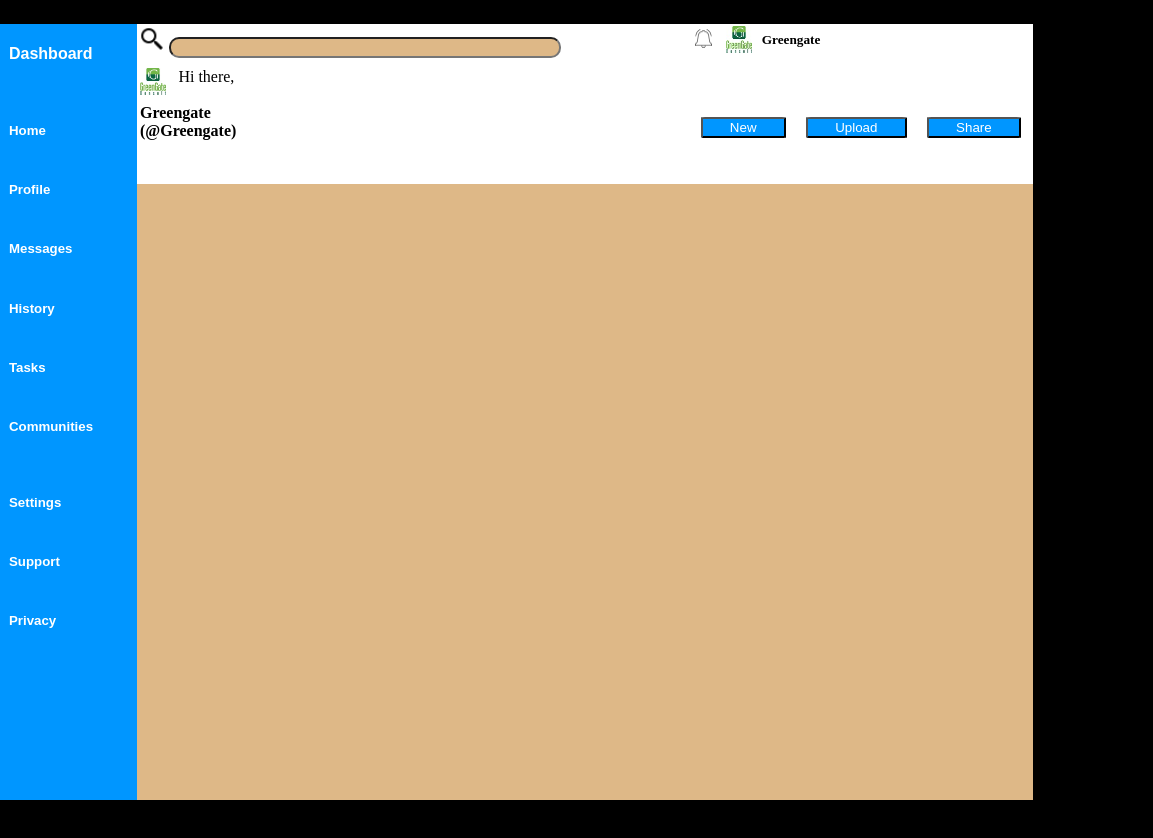
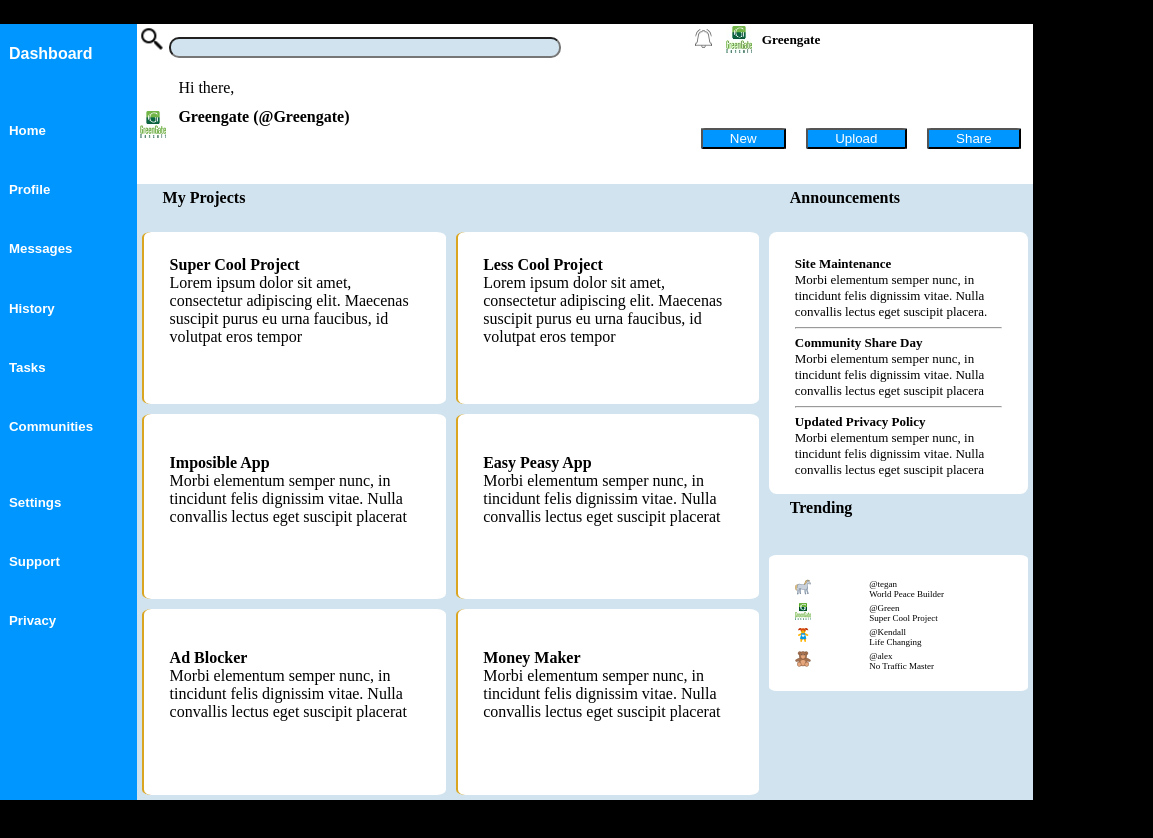
Before and after one commit to chidiHenry/adminDashBoard, a plain HTML site: page index.html in a window 1280 px wide. Shown: the full height of the page, 127-1280 px from the left. Before the commit the page ends 800 px from the top, so only its background shows below. Drawn offline with Linux system fonts and the light colour scheme.

Commit message:
updated iteration

```diff
--- a/index.html
+++ b/index.html
@@ -4,7 +4,7 @@
     <meta charset="UTF-8">
     <meta http-equiv="X-UA-Compatible" content="IE=edge">
     <meta name="viewport" content="width=device-width, initial-scale=1.0">
-    <title>Document</title>
+    <title>Dashboard</title>
     <script src="./script.js" defer></script>
     <link rel="stylesheet" href="./style.css">
 
@@ -63,9 +63,16 @@
                     <h5>Greengate</h5>
                 </div>
                 <div id="bottomLogo">
-                    <img src="./icons/GreeenLogoLarge.jpg" alt="">
-                    Hi there,
-                   <h4>Greengate (@Greengate)</h4>
+                    <div id="bottomImage">
+                        <img src="./icons/GreeenLogoLarge.jpg" alt="">
+                    </div>
+                    <div id="hi">
+                        Hi there,
+                    </div>
+                     <div id="green">
+                        <h4>Greengate (@Greengate)</h4>
+                     </div>
+
 
                 </div>
                 <div id="navButtons">
@@ -79,9 +86,54 @@
             </div>
 
             <div id="body">
+              <div id="projects"><h4>My Projects</h4></div>
+              <div id="announcements"><h4>Announcements</h4></div>
+              <div id="projectContainer">
+                <div class="projectText"><span id="super" class="projectHeadings">Super Cool Project</span>
+                  Lorem ipsum dolor sit amet, consectetur
+                  adipiscing elit.
+                Maecenas suscipit purus eu urna faucibus,
+                id volutpat eros tempor
+                </div>
+                <div class="projectText"><span id="less" class="projectHeadings" >Less Cool Project</span>Lorem ipsum dolor sit amet, consectetur
+                    adipiscing elit.
+                  Maecenas suscipit purus eu urna faucibus,
+                  id volutpat eros tempor</div>
+                <div class="projectText"><p><span class="projectHeadings" >Imposible App</span>Morbi elementum semper nunc,
+                    in tincidunt felis dignissim vitae.
+                    Nulla convallis lectus eget suscipit placerat</p></div>
+                <div class="projectText"><p><span class="projectHeadings">Easy Peasy App</span>Morbi elementum semper nunc,
+                    in tincidunt felis dignissim vitae.
+                    Nulla convallis lectus eget suscipit placerat</p></div>
+                <div class="projectText"><p><span class="projectHeadings">Ad Blocker</span>Morbi elementum semper nunc,
+                    in tincidunt felis dignissim vitae.
+                    Nulla convallis lectus eget suscipit placerat</p></div>
+                <div class="projectText"><p><span class="projectHeadings">Money Maker</span> Morbi elementum semper nunc,
+                    in tincidunt felis dignissim vitae.
+                    Nulla convallis lectus eget suscipit placerat</p></div>
+              </div>
+              <div id="rightSide">
+               <div class="sideText"><span class="sideHeadings">Site Maintenance</span>Morbi elementum semper nunc,
+                in tincidunt felis dignissim vitae.
+                Nulla convallis lectus eget suscipit placera. <hr><span class="sideHeadings">Community Share Day</span>Morbi elementum semper nunc,
+                    in tincidunt felis dignissim vitae.
+                    Nulla convallis lectus eget suscipit placera  <br> <hr></span> <span class="sideHeadings">Updated Privacy Policy</span>Morbi elementum semper nunc,
+                    in tincidunt felis dignissim vitae.
+                    Nulla convallis lectus eget suscipit placera </div>
+               <div id="trendText"><h4>Trending</h4></div>
+               <div id="trending" class="sideText">
+                <div><img src="./icons/horse.png" alt=""></div>
+                <div class="social"><span class="at">@tegan</span>World Peace Builder</div>
+                <div><img src="./icons/smallGreen.png" alt=""></div>
+                <div class="social"> <span class="at">@Green</span>Super Cool Project</div>
+                <div><img src="./icons/doll.png" alt=""></div>
+                <div class="social"><span class="at">@Kendall</span>Life Changing <Applet></Applet></div>
+                <div><img src="./icons/teddy.png" alt=""></div>
+                <div class="social"> <span class="at">@alex</span>No Traffic Master</div>
+               </div>
 
-            </div>
 
+              </div>
         </div>
 
 
--- a/style.css
+++ b/style.css
@@ -7,16 +7,28 @@ display: grid;
 grid-template-columns: 20vw 80vw;
 grid-template-rows: 100vh;
 max-width: 80vw;
-max-height: 90vh;
+max-height: 100%;
 margin-top: 3vh;
 margin-bottom: 3vh;
 
 
+
+}
+
+#projects{
+   font-weight: bold;
+   margin-left: 2vw;
+   /* margin-top: 2vh; */
+   margin-bottom: 2vh;
 }
 #sidebar{
     background-color: #0096FF;
     margin-left: 5vw;
     margin-bottom: 3vh;
+}
+
+#sidebar img{
+   width: 2vw;
 }
 
 #main{
@@ -38,14 +50,40 @@ margin-bottom: 3vh;
  grid-template-rows: auto auto;
 
 }
+#header img{
+   width: 2vw;
+}
 
 #body{
- background-color: burlywood;
+ background-color: #d0e3ee;
  margin-right: 5vw;
  margin-bottom: 3vh;
+ display: grid;
+ grid-template-columns: 70% auto;
+ grid-template-rows: 7% auto;
+
+}
+.projectText{
+   background-color: #fff;
+   padding-top: 3vh;
+   padding-left: 2vw;
+   padding-right: 2vw;
+    border-left: 2px solid goldenrod;
+   border-radius: 3%;
+   margin: 5px;
+
+}
+#projectContainer{
+ display: grid;
+ grid-template-columns: auto auto ;
+ grid-template-rows: auto auto auto;
+}
+.projectHeadings{
+   display: block;
+   font-weight: bolder;
+}
 
 
-}
 #dashboardContainer{
     margin-left: 2vw;
 }
@@ -63,7 +101,7 @@ margin-bottom: 3vh;
 }
 
 img{
-    width: 2vw;
+    /* width: 2vw; */
 
 }
  #home{
@@ -97,7 +135,13 @@ img{
     border: 2px solid white;
     display: grid;
     grid-template-columns: 3vw auto;
-
+    grid-template-rows: 3vh auto;
+ }
+ #bottomImage{
+   /* border: 1px solid red; */
+   grid-row-start: 1;
+   grid-row-end: 3;
+   margin-top: 4vh;
  }
 
  #navButtons{
@@ -122,5 +166,45 @@ button{
 input{
     width: 30vw;
     border-radius: 10px;
-    background-color: burlywood;
+    background-color: #d0e3ee;
 }
+#announcements{
+   /* text-align: center; */
+   margin-left: 2vw;
+}
+.sideText{
+   background-color: #fff;
+   padding-top: 3vh;
+   padding-left: 2vw;
+   padding-right: 2vw;
+   padding-bottom: 2vh;
+    /* border-left: 2px solid goldenrod;  */
+   border-radius: 3%;
+   margin: 5px;
+   font-size: small;
+
+}
+.sideHeadings{
+   display: block;
+   font-weight:bold ;
+   font-size: small;
+}
+#trending{
+   display: grid;
+   grid-template-columns: auto auto;
+   grid-template-rows: auto auto auto auto;
+   font-size:xx-small;
+
+
+}
+#trendText{
+   margin-left: 2vw;
+}
+.at{
+   display: block;
+
+
+}
+.social{
+   margin-bottom: 4px;
+}
```
Also changed, not shown: icons/doll.png (added), icons/horse.png (added), icons/smallGreen.png (added), icons/teddy.png (added).
